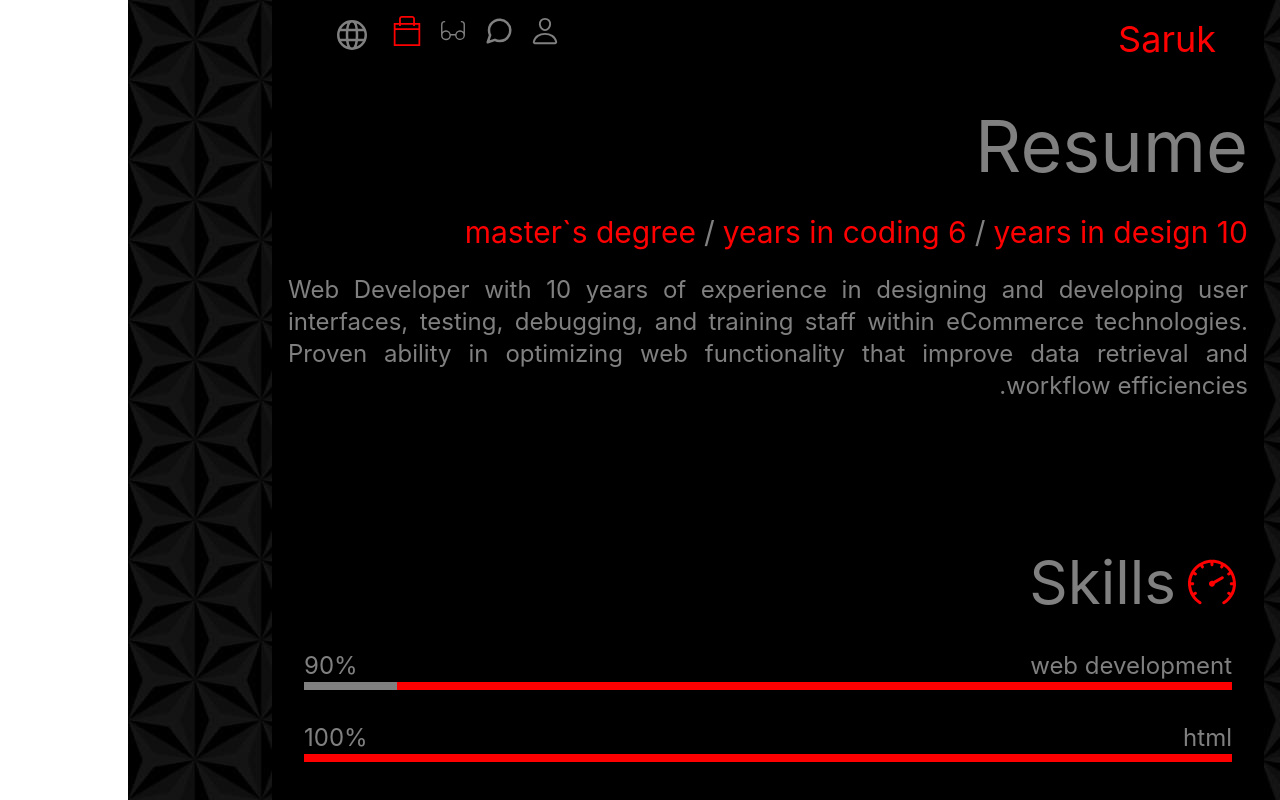
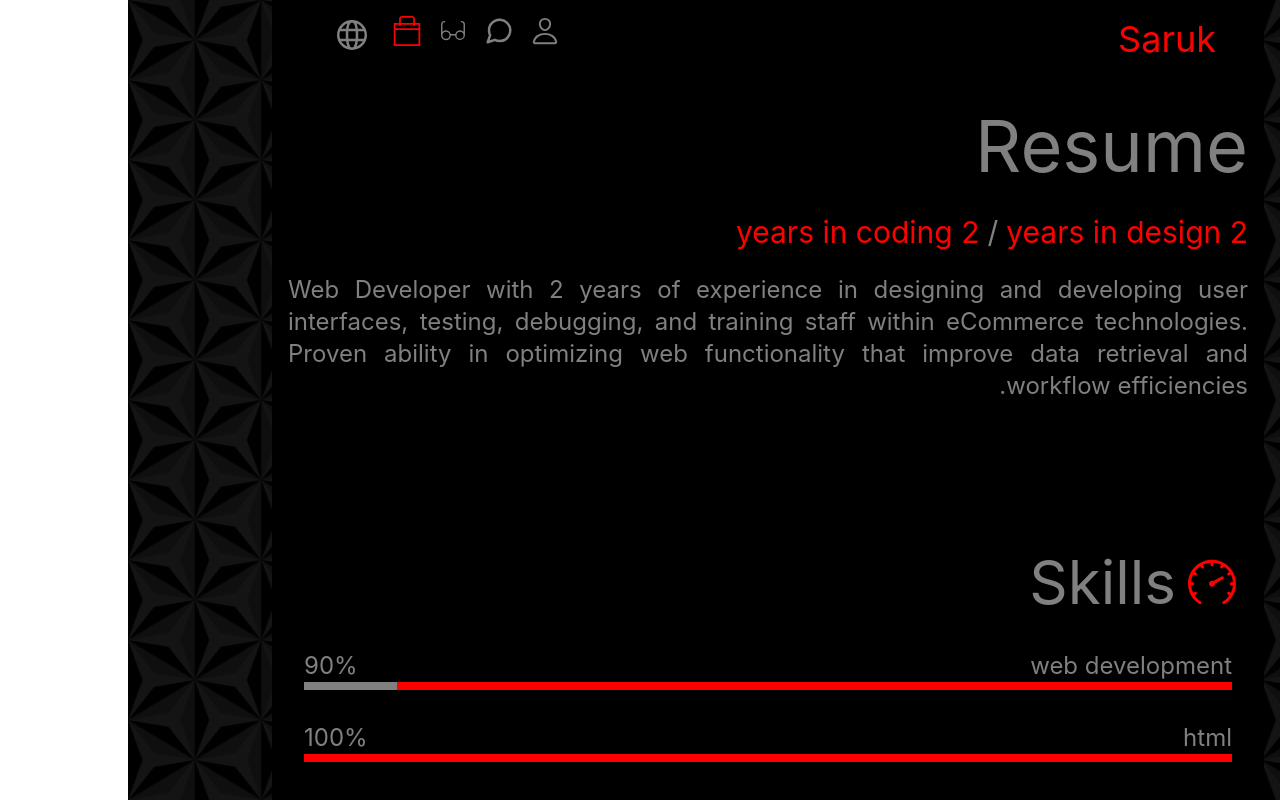
Before and after one commit to sarok86/sarok-resume, a Next.js app: page /resume in a window 1280 px wide. Built offline with nearby package versions, Linux system fonts and the light colour scheme; what tailwindcss-motion would draw is missing.

Commit message:
complete the data of language

```diff
--- a/src/components/projects/ProjectsPage.js
+++ b/src/components/projects/ProjectsPage.js
@@ -1,3 +1,4 @@
+"use client";
 import Image from "next/image";
 import Link from "next/link";
 import React from "react";
@@ -5,16 +6,21 @@ import project1 from "@/app/image/project1.jpg";
 import project2 from "@/app/image/project2.jpg";
 import project3 from "@/app/image/project3.jpg";
 
+import "@/i18n";
+import { useTranslation } from "react-i18next";
+
 export default function ProjectsPage() {
+  const { t, i18n } = useTranslation();
+
   return (
     <div className="w-full absolute  flex flex-col justify-center items-start text-start px-12 overflow-hidden ">
       <h1 className="text-7xl my-4 text-[gray] max-[630px]:text-5xl">
-        my works
+        {t("projectPage.title")}
       </h1>
 
       <div className="w-full  grid grid-flow-row-dense grid-cols-3 grid-rows-3 place-content-center place-items-center ">
         <div className="w-full col-span-3 ">
-          <Link href="https://demo.inic.ac/">
+          <Link href="https://demo.inic.ac/" target="_blank">
             <Image
               src={project1}
               alt="Picture of the author"
@@ -22,7 +28,7 @@ export default function ProjectsPage() {
             />
           </Link>
         </div>
-        <div className="w-full col-span-3">
+        <div className="w-full col-span-3" target="_blank">
           <Link href="https://lmh.clinic/">
             <Image
               src={project2}
@@ -32,7 +38,7 @@ export default function ProjectsPage() {
           </Link>
         </div>
         <div className="w-full col-span-3 ">
-          <Link href="https://test.xcuts.co.uk/">
+          <Link href="https://test.xcuts.co.uk/" target="_blank">
             <Image
               src={project3}
               alt="Picture of the author"
--- a/src/components/resume/ResumePage.js
+++ b/src/components/resume/ResumePage.js
@@ -4,31 +4,37 @@ import { SlSpeedometer } from "react-icons/sl";
 import { Chart as ChartJS } from "chart.js";
 import { Bar } from "react-chartjs-2";
 
+import "@/i18n";
+import { useTranslation } from "react-i18next";
+
 function ResumePage() {
+  const { t, i18n } = useTranslation();
+
   return (
     <div className="w-full absolute  flex flex-col justify-center items-start text-start px-4 ">
-      <h1 className="text-7xl mt-8 text-[gray] max-[630px]:text-4xl">Resume</h1>
+      <h1 className="text-7xl mt-8 text-[gray] max-[630px]:text-4xl">
+        {t("resumePage.title")}
+      </h1>
       <div className=" my-2">
         <div className="flex my-4 items-center text-center">
-          <span className="text-3xl max-[630px]:text-xl text-[red]">10 years in design</span>
-          <span className="text-3xl max-[630px]:text-xl  text-[gray] m-2"> / </span>
-          <span className="text-3xl max-[630px]:text-xl text-[red]">6 years in coding</span>
-          <span className="text-3xl max-[630px]:text-xl  text-[gray] m-2"> / </span>
-          <span className="text-3xl max-[630px]:text-xl text-[red]">master`s degree</span>
+          <span className="text-3xl max-[630px]:text-xl text-[red]">
+            {t("resumePage.div1.sp1")}
+          </span>
+          <span className="text-3xl max-[630px]:text-xl  text-[gray] m-2">
+            /
+          </span>
+          <span className="text-3xl max-[630px]:text-xl text-[red]">
+            {t("resumePage.div1.sp2")}
+          </span>
         </div>
-        <p className="text-2xl text-[gray] text-justify">
-          Web Developer with 10 years of experience in designing and developing
-          user interfaces, testing, debugging, and training staff within
-          eCommerce technologies. Proven ability in optimizing web functionality
-          that improve data retrieval and workflow efficiencies.
-        </p>
+        <p className="text-2xl text-[gray] text-justify">{t("resumePage.p")}</p>
       </div>
       <div className="w-full h-2 border-4 bg-[red] my-12"></div>
 
       <div className="w-full max-[630px]:mb-8">
         <h1 className="w-full flex items-center text-center text-6xl mt-8 text-[gray] max-[630px]:text-4xl">
           <SlSpeedometer className="text-5xl text-[red] m-3 max-[630px]:text-5xl" />
-          Skills
+          {t("resumePage.div2.title")}
         </h1>
         <div className="w-full text-[gray] px-4 mt-3">
           <div className="my-8">
--- a/src/i18n.js
+++ b/src/i18n.js
@@ -42,6 +42,41 @@ i18next.use(initReactI18next).init({
             div4: { p1: 10, p2: "keyboards broken" },
           },
         },
+        contactPage: {
+          p: "If you have any questions, you can contact me in the following ways:",
+          div1: {
+            div1: {
+              p: "Iran,Sanandaj",
+            },
+            div2: {
+              p: "09182481037",
+            },
+          },
+          div2: {
+            title: "Send Message",
+            form: {
+              input1: "First Name",
+              input2: "Last Name",
+              input3: "Email",
+              text: "Message",
+              button: "Submit",
+            },
+          },
+        },
+        projectPage: {
+          title: "my works",
+        },
+        resumePage: {
+          title: "Resume",
+          div1: {
+            sp1: "2 years in design",
+            sp2: "2 years in coding",
+          },
+          p: "Web Developer with 2 years of experience in designing and developing user interfaces, testing, debugging, and training staff within eCommerce technologies. Proven ability in optimizing web functionality that improve data retrieval and workflow efficiencies.",
+          div2: {
+            title: "Skills",
+          },
+        },
       },
     },
     fa: {
@@ -79,6 +114,41 @@ i18next.use(initReactI18next).init({
             div2: { p1: 10, p2: "مشتریان خوشحال" },
             div3: { p1: 10, p2: "جوایز کسب کرد" },
             div4: { p1: 10, p2: "صفحه کلید شکسته" },
+          },
+        },
+        contactPage: {
+          p: "اگر سوالی دارید می توانید از راه های زیر با من در تماس باشید:",
+          div1: {
+            div1: {
+              p: "ایران، سنندج",
+            },
+            div2: {
+              p: "۰۹۱۸۲۴۸۱۰۳۷",
+            },
+          },
+          div2: {
+            title: "ارسال پیام",
+            form: {
+              input1: "نام",
+              input2: "نام خانوادگی",
+              input3: "ایمیل",
+              text: "پیام",
+              button: "ارسال",
+            },
+          },
+        },
+        projectPage: {
+          title: "آثار من",
+        },
+        resumePage: {
+          title: "رزومه",
+          div1: {
+            sp1: "2 سال در طراحی",
+            sp2: "2 سال کد نویسی",
+          },
+          p: "توسعه دهنده وب با 2 سال تجربه در طراحی و توسعه رابط های کاربری، تست، اشکال زدایی و آموزش کارکنان در فناوری های تجارت الکترونیک. توانایی اثبات شده در بهینه سازی عملکرد وب که بازیابی داده ها و کارایی گردش کار را بهبود می بخشد.",
+          div2: {
+            title: "مهارت ها",
           },
         },
       },
@@ -120,6 +190,41 @@ i18next.use(initReactI18next).init({
             div4: { p1: 10, p2: "کیبۆردەکان شکاون" },
           },
         },
+        contactPage: {
+          p: "هەر پرسیارێکتان هەیە دەتوانن بەم ڕێگایانەی خوارەوە پەیوەندیم پێوە بکەن:",
+          div1: {
+            div1: {
+              p: "ئێران،سنە",
+            },
+            div2: {
+              p: "۰۹۱۸۲۴۸۱۰۳۷",
+            },
+          },
+          div2: {
+            title: "نامە بنێرە",
+            form: {
+              input1: "ناوی یەکەم",
+              input2: "ناوی کۆتایی",
+              input3: "ئیمەیڵ",
+              text: "پەیام",
+              button: "پێشکەشکردن",
+            },
+          },
+        },
+        projectPage: {
+          title: "کارەکانم",
+        },
+        resumePage: {
+          title: "دەستپێکردنەوە",
+          div1: {
+            sp1: "٢ ساڵ لە دیزاین",
+            sp2: "٢ ساڵ لە کۆدکردن",
+          },
+          p: "گەشەپێدەری وێب بە ئەزموونی ٢ ساڵ لە دیزاینکردن و پەرەپێدانی ڕووکاری بەکارهێنەر، تاقیکردنەوە، چاکسازی، و ڕاهێنانی ستاف لە چوارچێوەی تەکنەلۆژیاکانی بازرگانی ئەلیکترۆنی. توانای سەلمێنراو لە باشکردنی کارایی وێب کە وەرگرتنەوەی داتا و کاراییەکانی وەرکفڵۆ باشتر دەکات.",
+          div2: {
+            title: "کارامەییەکان",
+          },
+        },
       },
     },
   },
```
Also changed, not shown: src/components/contact/ContactPage.js (+16 -15 lines).
